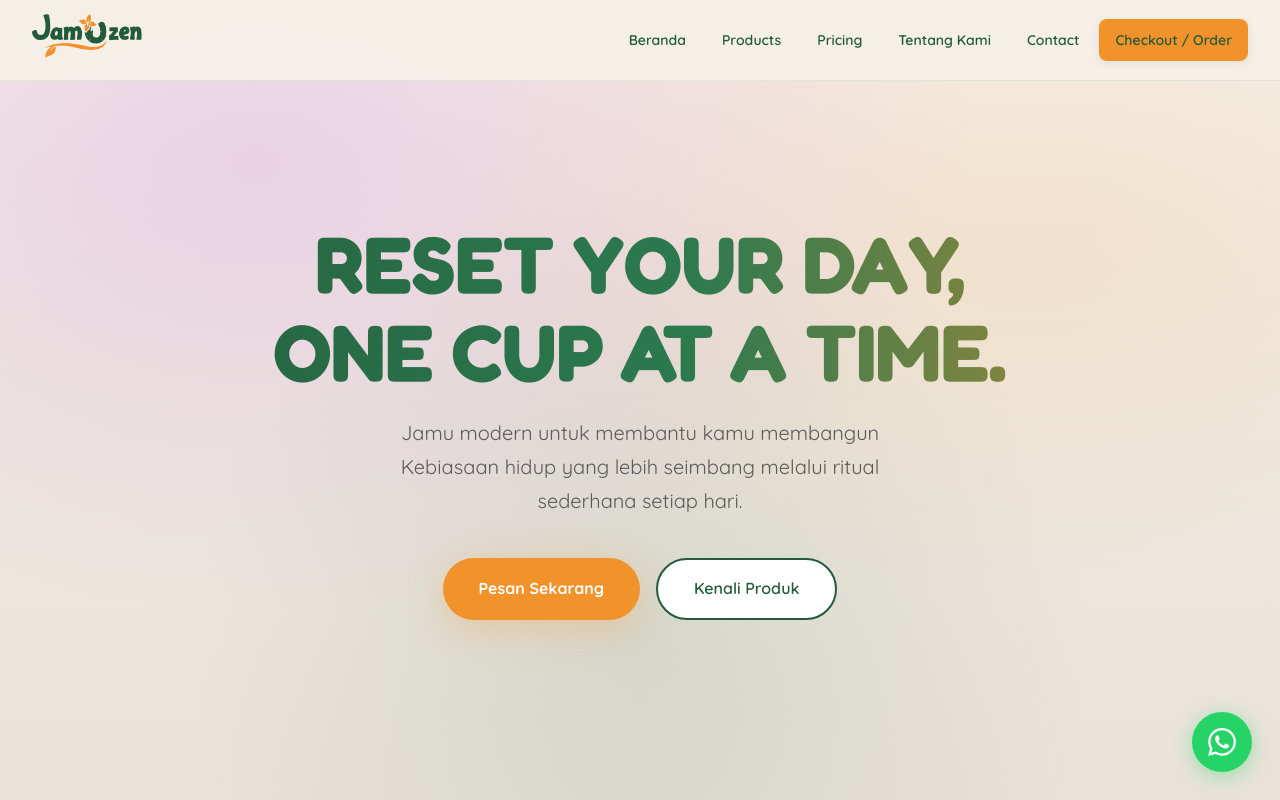
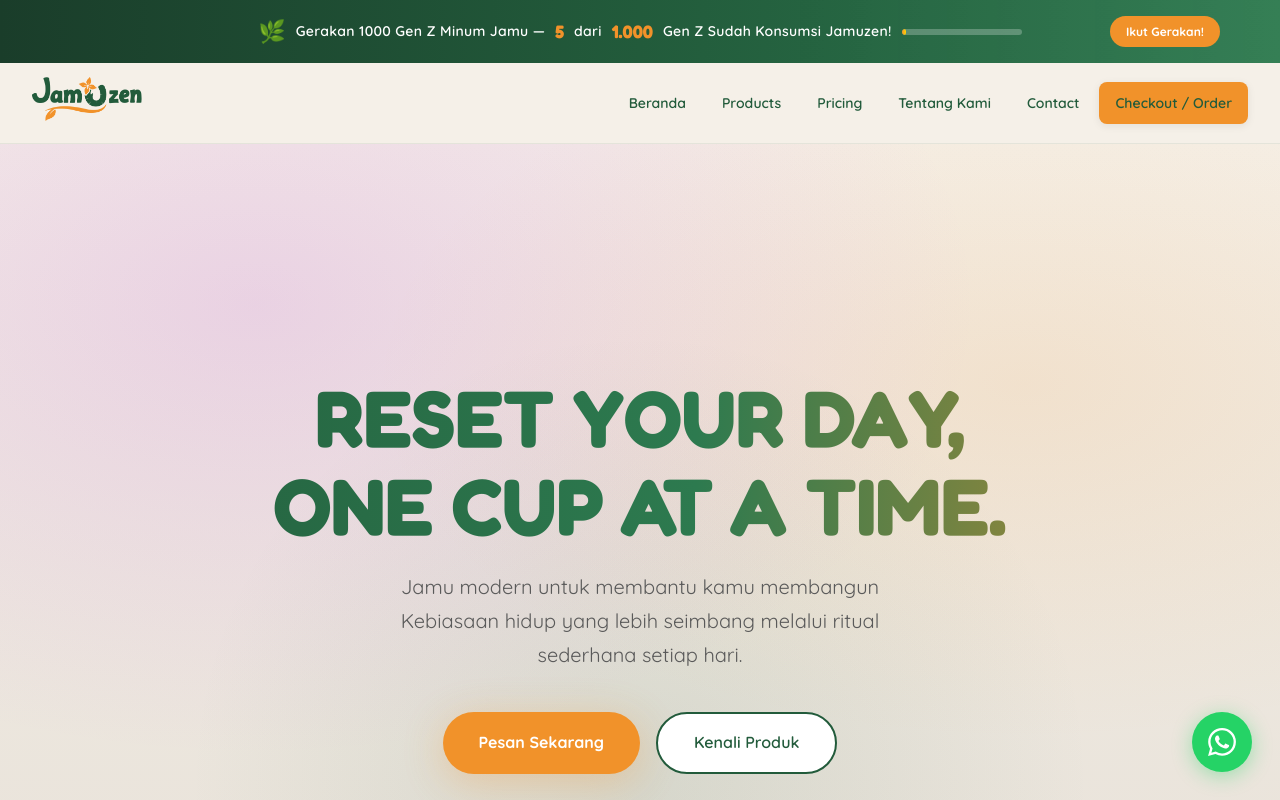
Before and after one commit to GregoriusPeitra/JamuzenLandingPage, a plain HTML site: page index.html in a window 1280 px wide. Shown: the top 800 px of the page. Drawn offline with Linux system fonts and the light colour scheme.

Commit message:
index.html

```diff
--- a/index.html
+++ b/index.html
@@ -9,6 +9,19 @@
   <link rel="preconnect" href="https://fonts.gstatic.com" crossorigin="">
   <link href="https://fonts.googleapis.com/css2?family=Fredoka:wght@400;500;600;700&family=Quicksand:wght@400;500;600;700&display=swap" rel="stylesheet">
   <link rel="preconnect" href="https://fonts.gstatic.com" crossorigin="">
+
+  <!--
+  ╔═══════════════════════════════════════════════════════════════╗
+  ║  CAMPAIGN CONFIG — "Gerakan 1000 Gen Z Minum Jamu"            ║
+  ║  Ganti nilai CAMPAIGN_COUNT di bawah untuk update progress    ║
+  ╚═══════════════════════════════════════════════════════════════╝
+  -->
+  <script>
+    // 👈 GANTI ANGKA INI SETIAP KALI ADA PENJUALAN BARU
+    var CAMPAIGN_COUNT = 5;          // jumlah Gen Z yang sudah konsumsi
+    var CAMPAIGN_TARGET = 1000;     // target total
+  </script>
+
   <style>
     *, *::before, *::after { box-sizing: border-box; margin: 0; padding: 0; }
 
@@ -33,6 +46,140 @@
       --shadow-glow-green: 0 8px 40px rgba(34, 91, 59, 0.3);
     }
 
+    /* ===== CAMPAIGN BANNER ===== */
+    .campaign-banner {
+      background: linear-gradient(90deg, var(--green-dark) 0%, var(--green) 50%, var(--green-light) 100%);
+      color: var(--white);
+      padding: 14px 20px;
+      text-align: center;
+      position: relative;
+      overflow: hidden;
+    }
+
+    .campaign-banner::before {
+      content: '';
+      position: absolute;
+      top: 0; left: 0; right: 0; bottom: 0;
+      background: linear-gradient(90deg, transparent, rgba(255,255,255,0.05), transparent);
+      animation: shimmer 2s infinite;
+    }
+
+    @keyframes shimmer {
+      0% { transform: translateX(-100%); }
+      100% { transform: translateX(100%); }
+    }
+
+    .campaign-banner .campaign-inner {
+      display: flex;
+      align-items: center;
+      justify-content: center;
+      gap: 16px;
+      position: relative;
+      z-index: 1;
+      max-width: 1200px;
+      margin: 0 auto;
+      white-space: nowrap;
+    }
+
+    .campaign-banner .campaign-text-group {
+      display: flex;
+      align-items: center;
+      gap: 10px;
+      flex-wrap: nowrap;
+      overflow: hidden;
+    }
+
+    .campaign-banner .campaign-cta {
+      position: absolute;
+      right: 20px;
+      padding: 6px 16px;
+      background: var(--orange);
+      color: var(--white);
+      font-family: 'Quicksand', sans-serif;
+      font-size: 12px;
+      font-weight: 700;
+      border-radius: 50px;
+      text-decoration: none;
+      transition: all 0.3s;
+      white-space: nowrap;
+    }
+
+    .campaign-banner .campaign-cta:hover {
+      background: var(--orange-dark);
+      transform: translateY(-1px);
+    }
+
+    .campaign-banner .campaign-emoji {
+      font-size: 22px;
+    }
+
+    .campaign-banner .campaign-text {
+      font-family: 'Quicksand', sans-serif;
+      font-size: 14px;
+      font-weight: 600;
+      letter-spacing: 0.3px;
+    }
+
+    .campaign-banner .campaign-count {
+      font-family: 'Fredoka', sans-serif;
+      font-size: 18px;
+      font-weight: 700;
+      color: var(--orange);
+    }
+
+    .campaign-banner .campaign-target {
+      font-family: 'Fredoka', sans-serif;
+      font-size: 18px;
+      font-weight: 700;
+      color: var(--orange);
+    }
+
+    .campaign-progress-bar {
+      width: 120px;
+      height: 6px;
+      background: rgba(255,255,255,0.25);
+      border-radius: 10px;
+      overflow: hidden;
+      flex-shrink: 0;
+    }
+
+    .campaign-progress-fill {
+      height: 100%;
+      background: linear-gradient(90deg, var(--orange) 0%, #FFD700 100%);
+      border-radius: 10px;
+      transition: width 1s ease;
+      min-width: 4px;
+    }
+
+    .campaign-banner .campaign-cta {
+      padding: 6px 16px;
+      background: var(--orange);
+      color: var(--white);
+      font-family: 'Quicksand', sans-serif;
+      font-size: 12px;
+      font-weight: 700;
+      border-radius: 50px;
+      text-decoration: none;
+      transition: all 0.3s;
+      white-space: nowrap;
+    }
+
+    .campaign-banner .campaign-cta:hover {
+      background: var(--orange-dark);
+      transform: translateY(-1px);
+    }
+
+    @media (max-width: 600px) {
+      .campaign-banner .campaign-progress-bar { display: none; }
+      .campaign-banner .campaign-inner { gap: 8px; }
+      .campaign-banner .campaign-text-group { gap: 6px; }
+    }
+
+    @media (max-width: 480px) {
+      .campaign-banner .campaign-emoji { display: none; }
+      .campaign-banner .campaign-inner { font-size: 12px; }
+    }
+
     html { scroll-behavior: smooth; }
 
     body {
@@ -48,8 +195,8 @@
 
     /* ===== NAVIGATION ===== */
     nav {
-      position: fixed;
-      top: 0; left: 0; right: 0;
+      position: sticky;
+      top: 0;
       z-index: 1000;
       padding: 14px 32px;
       display: flex;
@@ -131,7 +278,7 @@
       justify-content: center;
       align-items: center;
       text-align: center;
-      padding: 120px 32px 80px;
+      padding: 140px 32px 80px;
       position: relative;
       overflow: hidden;
       background: linear-gradient(180deg, var(--cream) 0%, var(--cream-dark) 100%);
@@ -1264,7 +1411,7 @@
     @media (max-width: 480px) {
       .hero-ctas { flex-direction: column; align-items: center; }
       .btn-primary, .btn-secondary { width: 100%; justify-content: center; }
-      .hero { padding: 100px 20px 60px; }
+      .hero { padding: 120px 20px 60px; }
     }
 
     @media print {
@@ -1273,6 +1420,36 @@
   </style>
 </head>
 <body>
+
+  <!-- CAMPAIGN BANNER -->
+  <div class="campaign-banner" id="campaignBanner">
+    <div class="campaign-inner">
+      <div class="campaign-text-group">
+        <span class="campaign-emoji">🌿</span>
+        <span class="campaign-text">Gerakan 1000 Gen Z Minum Jamu —</span>
+        <span class="campaign-count" id="campaignCountDisplay">0</span>
+        <span class="campaign-text">dari</span>
+        <span class="campaign-target" id="campaignTargetDisplay">1000</span>
+        <span class="campaign-text">Gen Z Sudah Konsumsi Jamuzen!</span>
+        <div class="campaign-progress-bar">
+          <div class="campaign-progress-fill" id="campaignProgressFill"></div>
+        </div>
+      </div>
+      <a href="https://jamuzenid.myr.id" class="campaign-cta" target="_blank">Ikut Gerakan!</a>
+    </div>
+  </div>
+
+  <script>
+    (function() {
+      var count = CAMPAIGN_COUNT;
+      var target = CAMPAIGN_TARGET;
+      var pct = Math.min((count / target) * 100, 100);
+      document.getElementById('campaignCountDisplay').textContent = count;
+      document.getElementById('campaignTargetDisplay').textContent = target.toLocaleString('id-ID');
+      document.getElementById('campaignProgressFill').style.width = pct + '%';
+    })();
+  </script>
+
   <!-- NAVIGATION -->
   <nav>
     <a href="#hero" class="nav-logo">
```
